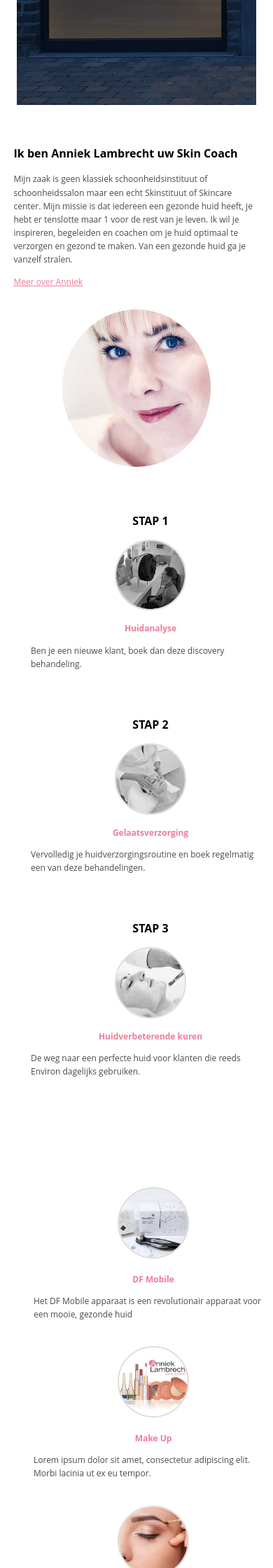
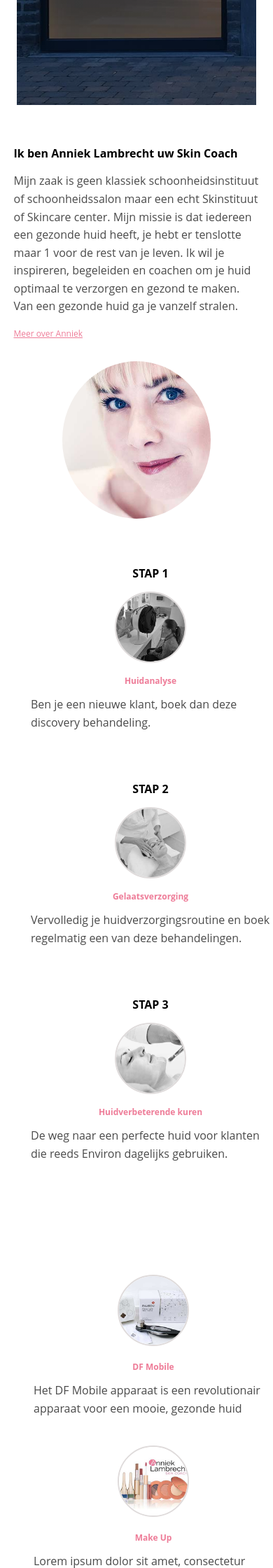
Before and after one commit to acandael/anniek, a Jekyll site: the page built from index.html, in a window 390 px wide. Shown: the part 791-3031 px from the top of the page at 70% size. Built offline with Jekyll 4.4.1, drawn with Linux system fonts in a browser that asks for light colours.

Commit message:
make bodytext larger on mobile devices

```diff
--- a/_sass/_typography.scss
+++ b/_sass/_typography.scss
@@ -2,9 +2,6 @@
   font-size: 1.6rem;
   color: $color-grey-dark;
   margin-top: 0;
-  @media only screen and (max-width: $bp-medium) {
-    font-size: 1.2rem;
-  }
 }
 
 h2 {
```
